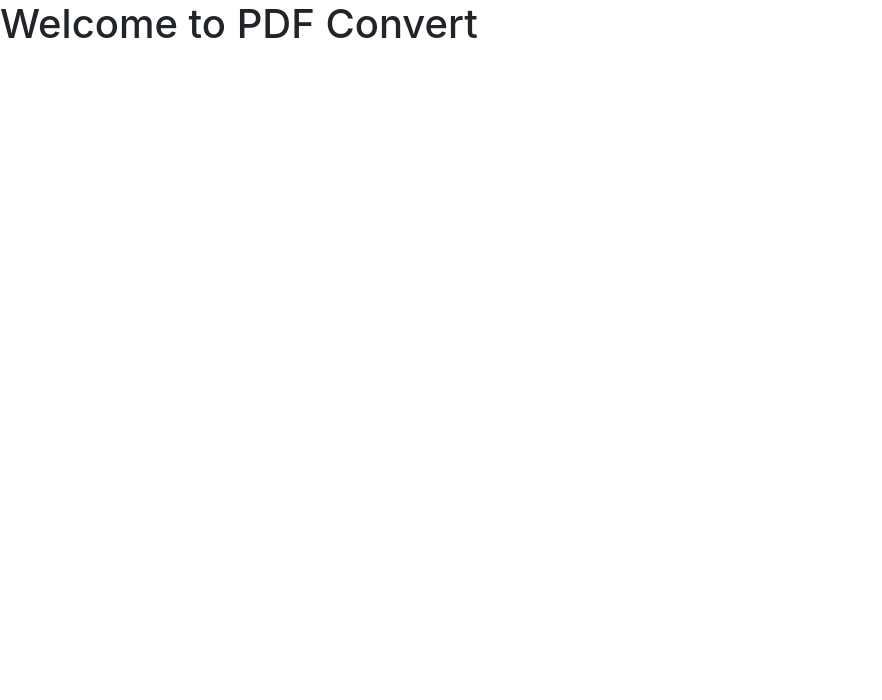
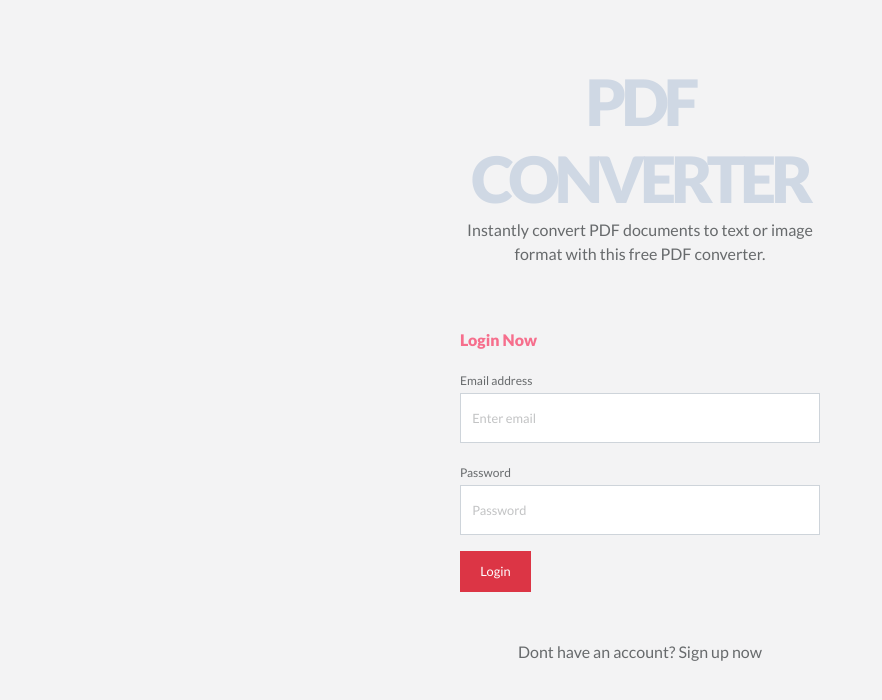
Before and after one commit to andela-hpopoola/pdf2image-frontend, a React (Create React App) app: page / in a window 1280 px wide. Shown: the top 700 px of the page, without its empty margins (0-882 px from the left). Built offline with nearby package versions, Linux system fonts and the light colour scheme.

Commit message:
Create login form

```diff
--- a/src/App.js
+++ b/src/App.js
@@ -1,10 +1,11 @@
 import React from 'react';
 import 'assets/sass/App.scss';
+import Login from 'assets/components/Login';
 
 function App() {
   return (
     <div className="App">
-      <h1>Welcome to PDF Convert</h1>
+      <Login />
     </div>
   );
 }
--- /dev/null
+++ b/src/assets/components/Login.jsx
@@ -0,0 +1,52 @@
+import React from 'react';
+
+const Login = () => {
+  return (
+    <div className="container">
+      <div className="content">
+        <div className="login-container">
+          <div className="text-center">
+            <h1 className="logo">
+              PDF <span>CONVERTER</span>
+            </h1>
+            <p className="description">
+              Instantly convert PDF documents to text or image format with this
+              free PDF converter.
+            </p>
+          </div>
+          <form className="pt-5">
+            <h3 className="login-text">Login Now</h3>
+            <div className="form-group">
+              <label htmlFor="email">Email address</label>
+              <input
+                type="email"
+                className="form-control"
+                id="email"
+                aria-describedby="emailHelp"
+                placeholder="Enter email"
+              />
+            </div>
+            <div className="form-group">
+              <label htmlFor="password">Password</label>
+              <input
+                type="password"
+                className="form-control"
+                id="password"
+                placeholder="Password"
+              />
+            </div>
+            <button type="submit" className="btn btn-danger">
+              Login
+            </button>
+
+            <div className="text-center text-small pt-5">
+              Dont have an account? Sign up now
+            </div>
+          </form>
+        </div>
+      </div>
+    </div>
+  );
+};
+
+export default Login;
--- a/src/assets/sass/App.scss
+++ b/src/assets/sass/App.scss
@@ -1,4 +1,4 @@
-@import url('https://fonts.googleapis.com/css?family=Roboto:400,900');
+@import url('https://fonts.googleapis.com/css?family=Lato:300, 400,900');
 
 @import '~bootstrap/scss/functions';
 @import '~bootstrap/scss/variables';
@@ -21,3 +21,30 @@
 @import '~bootstrap/scss/tooltip';
 @import '~bootstrap/scss/utilities';
 @import '~bootstrap/scss/print';
+
+@import './Login.scss';
+
+html {
+  font-size: 0.8rem;
+
+  @include media-breakpoint-up(sm) {
+    font-size: 0.8rem;
+  }
+
+  @include media-breakpoint-up(md) {
+    font-size: 0.9rem;
+  }
+
+  @include media-breakpoint-up(lg) {
+    font-size: 1rem;
+  }
+}
+
+.content {
+  position: relative;
+  display: flex;
+  justify-content: center;
+  align-items: center;
+  padding: 4rem;
+  min-height: 100%;
+}
--- /dev/null
+++ b/src/assets/sass/_Login.scss
@@ -0,0 +1,22 @@
+.login-container {
+  max-width: 360px;
+}
+
+.logo {
+  color: #cfd8e4;
+  font-size: 4rem;
+  font-weight: 800;
+  letter-spacing: -5px;
+  margin-bottom: 0;
+}
+
+.login-text {
+  font-size: 1rem;
+  font-weight: bold;
+  padding-bottom: 10px;
+  color: rgba($danger, 0.8);
+}
+
+label {
+  font-size: 0.75rem;
+}
--- a/src/assets/sass/_variables.scss
+++ b/src/assets/sass/_variables.scss
@@ -1 +1,43 @@
-$font-family-sans-serif: 'Roboto', sans-serif;
+$font-family-sans-serif: 'Lato', sans-serif;
+$font-family-monospace: SFMono-Regular, Menlo, Monaco, Consolas,
+  'Liberation Mono', 'Courier New', monospace !default;
+$font-family-base: $font-family-sans-serif;
+
+$white: #f5f5f5;
+$primary: #242582;
+
+$body-color: #676a6c;
+$body-bg: #f3f3f4;
+$danger: #f64c72;
+
+$border-radius: 0;
+
+// Buttons
+$input-btn-padding-y: 0.6rem;
+$input-btn-padding-x: 1.2rem;
+$input-btn-font-size: 0.8rem;
+
+$btn-padding-y: $input-btn-padding-y;
+$btn-padding-x: $input-btn-padding-x;
+$btn-font-family: $input-btn-font-family !default;
+$btn-font-size: $input-btn-font-size;
+$btn-border-radius: 0;
+
+// Forms
+
+$label-margin-bottom: 0.2rem;
+
+$input-padding-y: 0.75rem;
+$input-padding-x: 0.7rem;
+$input-font-size: 0.8rem;
+
+$input-color: $body-color;
+$input-box-shadow: none;
+$input-border-radius: 0;
+$input-focus-box-shadow: none;
+
+$input-placeholder-color: rgba($body-color, 0.4);
+
+$input-height: calc(
+  #{$input-line-height * 1.25em} + #{$input-padding-y * 2} + #{$input-height-border}
+);
```
